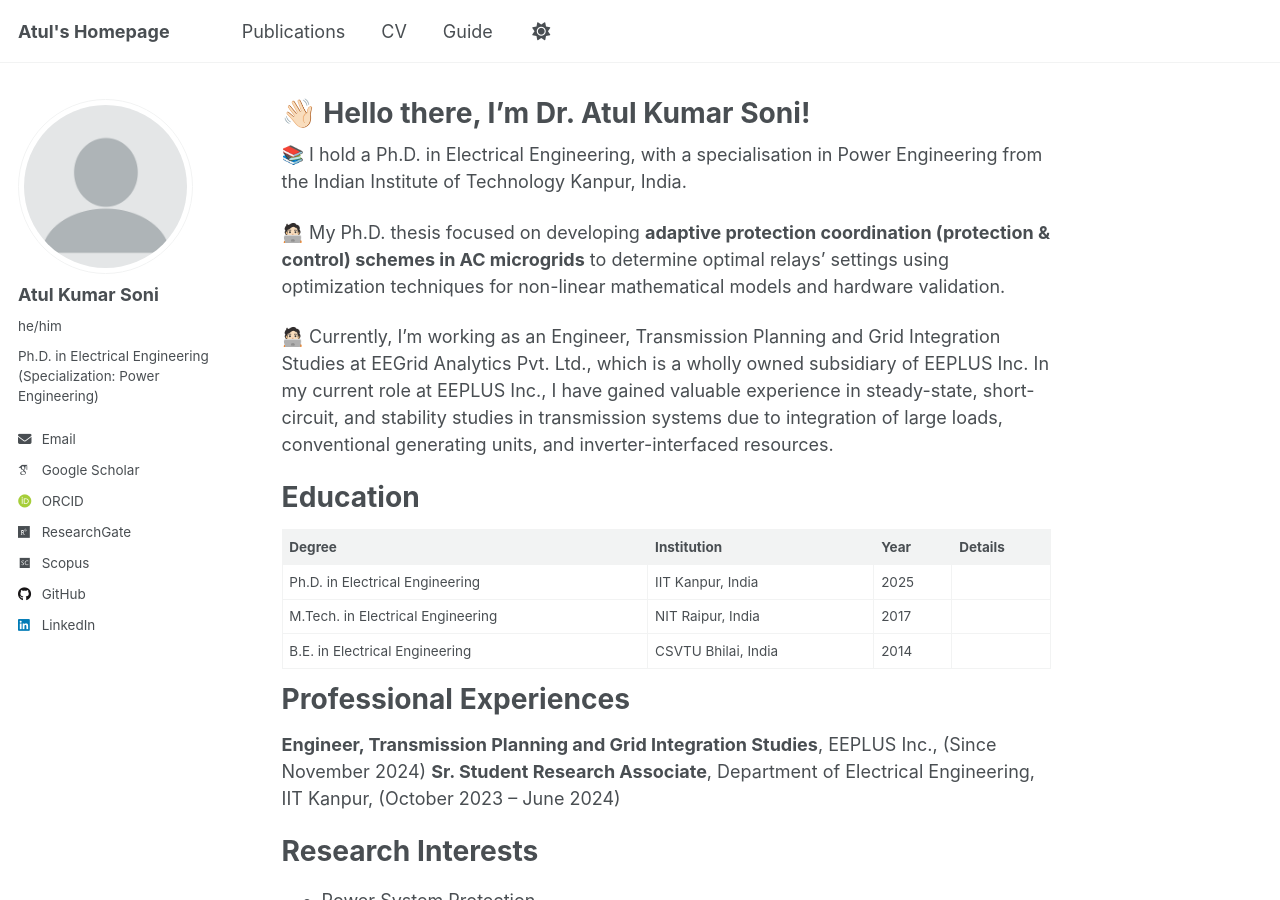
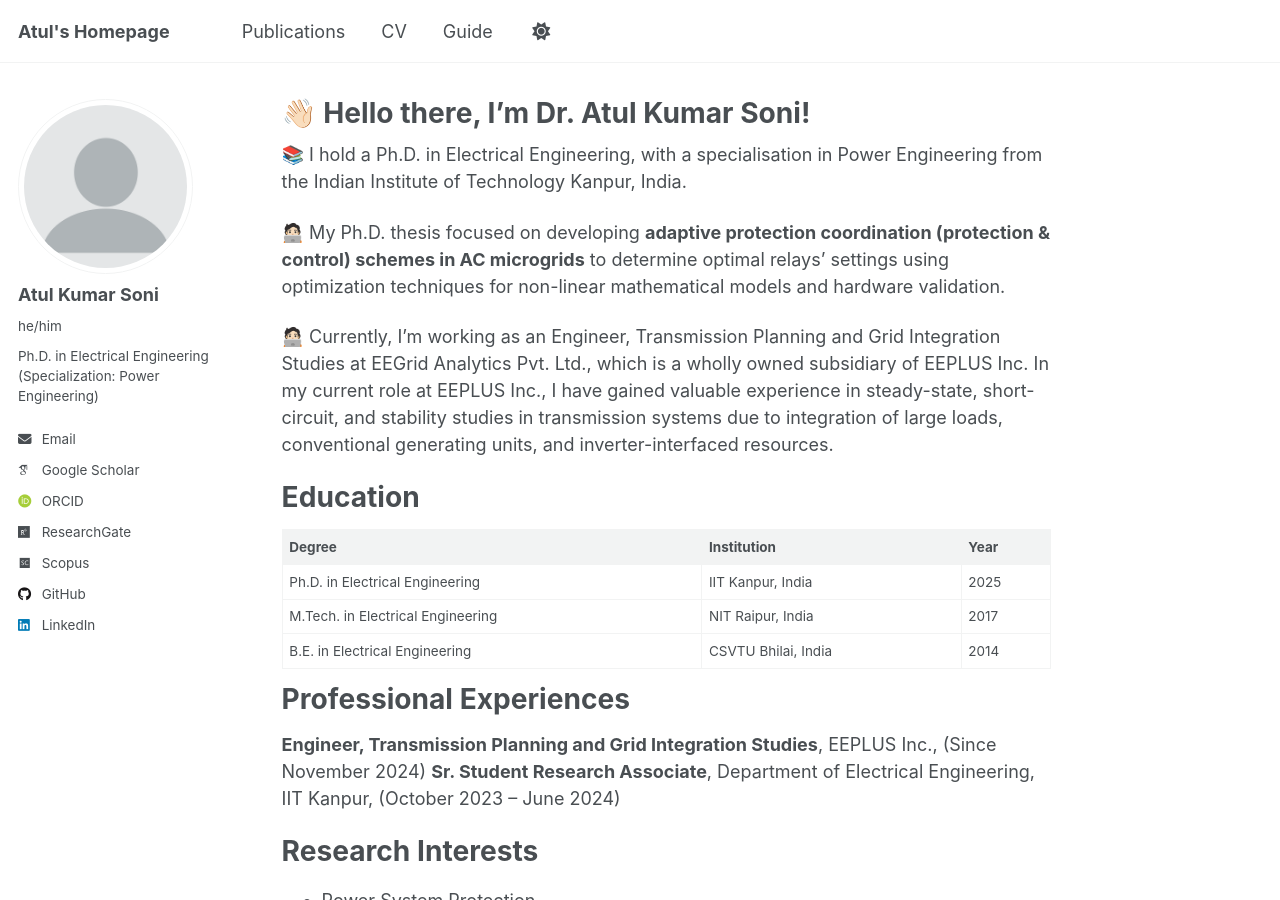
Before and after one commit to AtulSoniX/atulsonix.github.io, a Jekyll site: the page built from _pages/about.md, in a window 1280 px wide and 900 px high. Built offline with Jekyll 4.4.1, drawn with Linux system fonts in a browser that asks for light colours; some web fonts are replaced; a script that is not in the unit is left out.

Commit message:
commit about

```diff
--- a/_pages/about.md
+++ b/_pages/about.md
@@ -16,8 +16,8 @@ redirect_form:
 
 # Education
 
-| Degree | Institution | Year | Details |
-|--------|-------------|------|---------|
+| Degree | Institution | Year |
+|--------|-------------|------|
 | Ph.D. in Electrical Engineering | IIT Kanpur, India | 2025 |
 | M.Tech. in Electrical Engineering | NIT Raipur, India | 2017 |
 | B.E. in Electrical Engineering | CSVTU Bhilai, India | 2014 |
```
